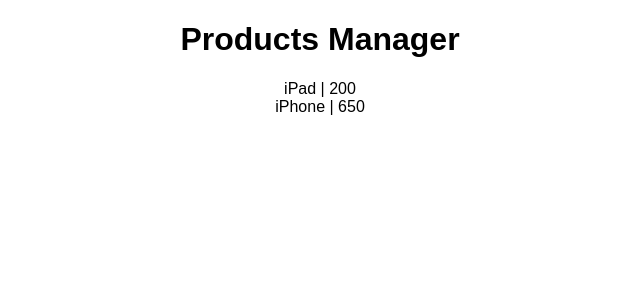
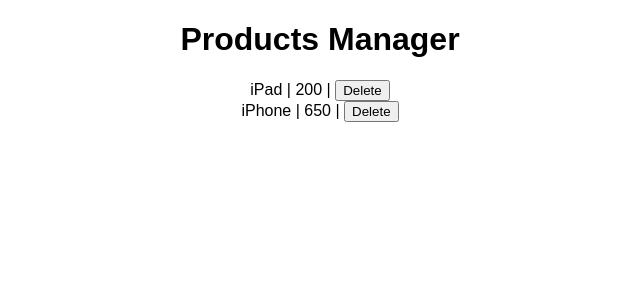
Before and after one commit to benbaumann95/product-manager-react, a React (Create React App) app: page / in a window 1280 px wide. Shown: the top 300 px of the page, without its empty margins (320-960 px from the left). Built offline with nearby package versions, Linux system fonts and the light colour scheme.

Commit message:
Delete method for products

```diff
--- a/src/App.js
+++ b/src/App.js
@@ -1,5 +1,6 @@
 import React, { Component } from 'react';
 import './App.css';
+import ProductItem from './ProductItem';
 
 const products = [
   {
@@ -17,20 +18,34 @@
 class App extends Component {
   constructor(props) {
     super(props);
+
     this.state = {
-      products: []
+      products: JSON.parse(localStorage.getItem('products'))
     };
+
+    this.onDelete = this.onDelete.bind(this);
   }
 
   componentWillMount() {
-    this.getProducts();
+    const products = this.getProducts();
+
+    this.setState({ products });
   }
 
   getProducts() {
-    const products = JSON.parse(localStorage.getItem('products'));
+    return this.state.products;
+  }
 
-    this.setState({ products });
+  onDelete(name) {
+    const products = this.getProducts();
+
+    const filteredProducts = products.filter(product => {
+      return product.name !== name;
+    });
+
+    this.setState({ products: filteredProducts });
   }
+
   render() {
     return (
       <div className="App">
@@ -38,9 +53,12 @@
 
         {this.state.products.map(product => {
           return (
-            <div key={product.name}>
-              <span>{product.name}</span> | <span>{product.price}</span>
-            </div>
+            <ProductItem
+              key={product.name}
+              name={product.name}
+              price={product.price}
+              onDelete={this.onDelete}
+            />
           );
         })}
       </div>
--- /dev/null
+++ b/src/ProductItem.js
@@ -0,0 +1,30 @@
+import React, { Component } from 'react';
+
+class ProductItem extends Component {
+  constructor(props) {
+    super(props);
+
+    this.onDelete = this.onDelete.bind(this);
+  }
+
+  onDelete() {
+    const { onDelete, name } = this.props;
+    onDelete(name);
+  }
+
+  render() {
+    const { name, price } = this.props;
+
+    return (
+      <div>
+        <span>{name}</span>
+        {` | `}
+        <span>{price}</span>
+        {` | `}
+        <button onClick={this.onDelete}>Delete</button>
+      </div>
+    );
+  }
+}
+
+export default ProductItem;
```
